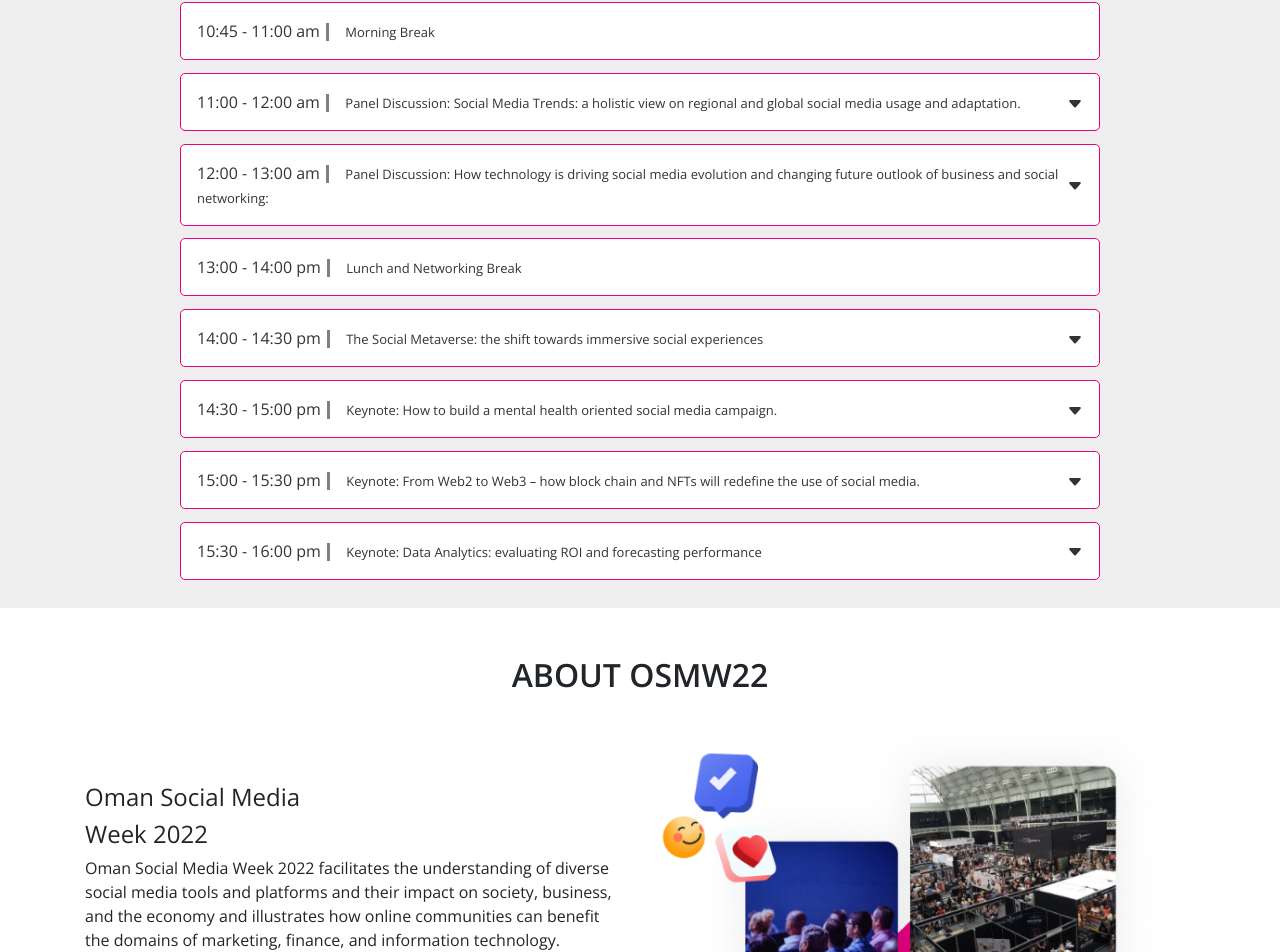
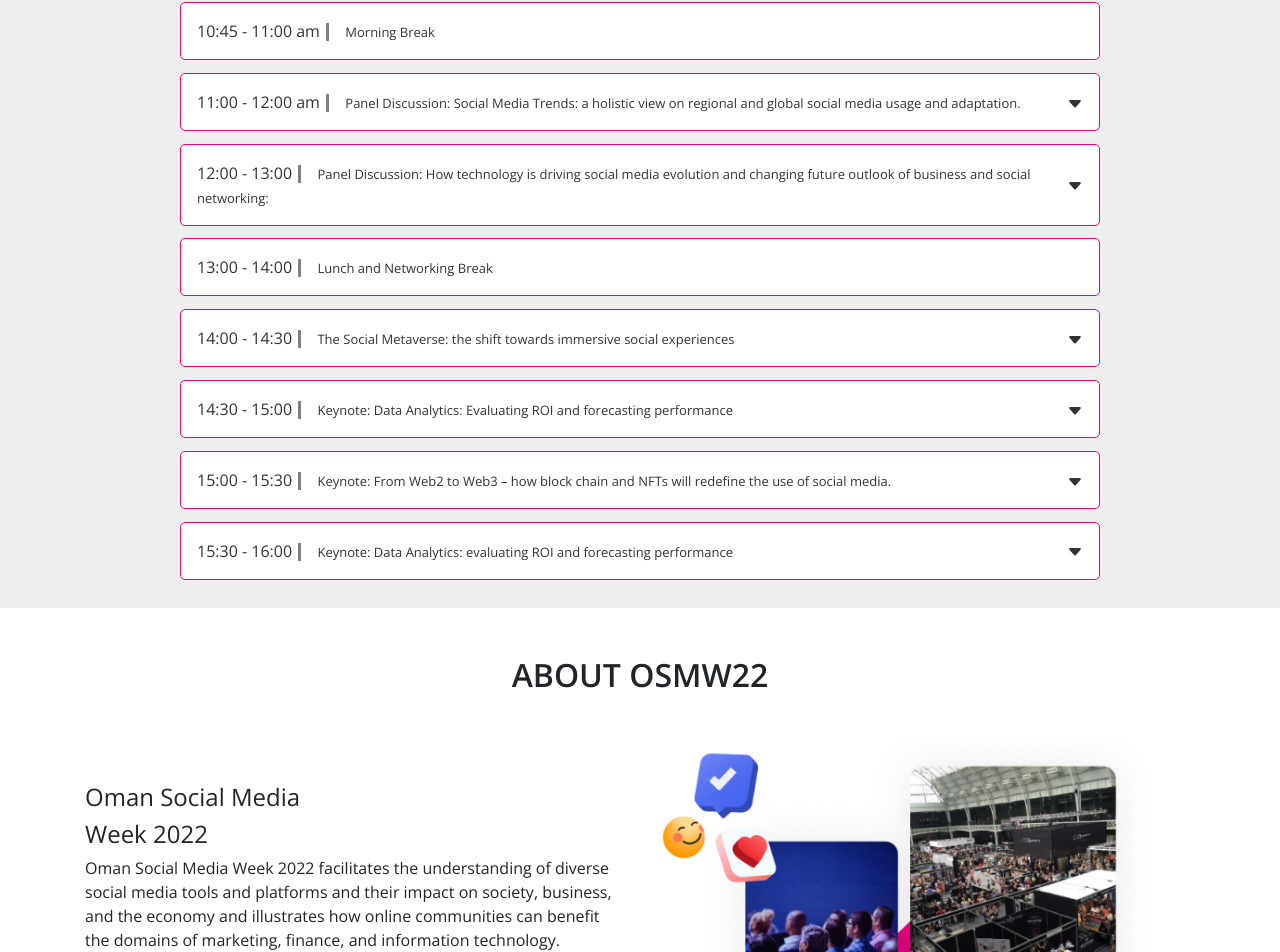
Before and after one commit to hoseinsedaqat/Osmw, a Vue app: page / in a window 1280 px wide. Shown: the part 2094-3046 px from the top of the page. Built offline with nearby package versions, Linux system fonts and the light colour scheme.

Commit message:
add/chnages-agenda-in-home

```diff
--- a/src/views/Home/Components/HappeningHome.vue
+++ b/src/views/Home/Components/HappeningHome.vue
@@ -101,7 +101,7 @@
             <p class="collapse font-sm-own" id="eventSeven">
               <span>
                 H.E Talal Al Rahbi: Vice Chairman: Implementation Follow up Unit, Oman
-                Vision 2040 (TBC)
+                Vision 2040
               </span>
             </p>
           </div>
@@ -239,14 +239,14 @@
                 </li>
                 <li class="m-4">Social customer service</li>
                 <span class="font-weight-bold d-block m-4">
-                  MCEE: Tariq Al Barwani- Award-Winning Technology Professional &amp;
+                  EMCEE: Tariq Al Barwani- Award-Winning Technology Professional &amp;
                   Practical Motivational Speaker
                 </span>
-                <span class="font-weight-bold d-block mx-4"> Speakers: (Reserved) </span>
-                <li class="m-4"><b class="mx-1">Ali Shabdar</b>, ZOHO Corporation.</li>
-                <li class="m-4">
-                  <b class="mx-1">Richie Santosdiaz</b>, Fintech Thoughtleader TBC
-                </li>
+                <span class="font-weight-bold d-block mx-4"> Speakers: </span>
+                <!-- <li class="m-4"><b class="mx-1">Ali Shabdar</b>, ZOHO Corporation.</li>
+                  <li class="m-4">
+                    <b class="mx-1">Richie Santosdiaz</b>, Fintech Thoughtleader TBC
+                  </li> -->
                 <li class="m-4">
                   <b class="mx-1">Said Al Busaidi</b>, Certified Digital Marketer | PR
                   Expert | Change Management
@@ -257,7 +257,7 @@
           <div class="eventHappening">
             <div class="d-flex align-items-center justify-content-between">
               <div class="eventTitle">
-                <span>12:00 - 13:00 am</span>
+                <span>12:00 - 13:00</span>
                 <span
                   >Panel Discussion: How technology is driving social media evolution and
                   changing future outlook of business and social networking:</span
@@ -287,7 +287,7 @@
             <p class="collapse" id="eventTwo">
               <span>
                 <span class="font-weight-bold d-block m-4">
-                  MCEE: Tarek Al Barwani: Award-Winning Technology Professional &amp;
+                  EMCEE: Tarek Al Barwani: Award-Winning Technology Professional &amp;
                   Practical Motivational Speaker
                 </span>
                 <li class="m-4">RFID Radio Frequency Identification Tags</li>
@@ -301,12 +301,13 @@
                 <li class="m-4">
                   Internet of Things: real-time monitoring of data and insights.
                 </li>
-                <span class="font-weight-bold d-block mx-4"> Speakers: (Reserved) </span>
+                <span class="font-weight-bold d-block mx-4"> Speakers: </span>
                 <li class="m-4">
                   <b class="mx-1">Steve Bambury</b>,Metaverse, Web3 and XR Consultant
                 </li>
                 <li class="m-4">
-                  <b class="mx-1">Hala Al Zadjali</b>,Senior Executive of Governance
+                  <b class="mx-1">Hala Al Zadjali</b>,Standards, Ministry of Transport,
+                  Communications &amp; Information Technology
                 </li>
                 <li class="m-4">
                   <b class="mx-1">Tazima Al Ghannami</b>,Senior Manager, Omantel
@@ -314,25 +315,25 @@
                 <li class="m-4">
                   <b class="mx-1 my-1">Amira AlBusaidi</b>,4IR | Consultant | Training
                   Lead | Metaverse | Entrepreneur | Researcher | Speaker | VR-Healthcare
-                  Specialist (TBC)
+                  Specialist
                 </li>
                 <li class="m-4">
                   <b class="mx-1">Sumaya Al Kindi</b>: Senior Media & Communications
-                  Specialist (TBC)
+                  Specialist
                 </li>
               </span>
             </p>
           </div>
           <div class="eventHappening">
             <div class="eventTitle">
-              <span>13:00 - 14:00 pm</span>
+              <span>13:00 - 14:00</span>
               <span>Lunch and Networking Break</span>
             </div>
           </div>
           <div class="eventHappening">
             <div class="d-flex align-items-center justify-content-between">
               <div class="eventTitle">
-                <span>14:00 - 14:30 pm</span>
+                <span>14:00 - 14:30</span>
                 <span
                   >The Social Metaverse: the shift towards immersive social experiences
                 </span>
@@ -370,9 +371,9 @@
           <div class="eventHappening">
             <div class="d-flex align-items-center justify-content-between">
               <div class="eventTitle">
-                <span>14:30 - 15:00 pm</span>
+                <span>14:30 - 15:00</span>
                 <span
-                  >Keynote: How to build a mental health oriented social media campaign.
+                  >Keynote: Data Analytics: Evaluating ROI and forecasting performance
                 </span>
               </div>
               <span
@@ -397,11 +398,12 @@
               </span>
             </div>
             <p class="collapse font-sm-own" id="eventFour">
-              <span class="font-weight-bold"> MCEE: Tariq Al Barwani </span>
+              <span class="font-weight-bold"> EMCEE: Tariq Al Barwani </span>
               <span>
                 <span class="font-weight-bold d-block m-4"> Speakers: </span>
                 <li class="m-4">
-                  <b class="mx-1">H.H Sayyeda Basma Al Said</b>
+                  <!-- <b class="mx-1">H.H Sayyeda Basma Al Said</b> -->
+                  <b class="mx-1">Mr. Arvindo Shankar</b>
                 </li>
               </span>
             </p>
@@ -409,7 +411,7 @@
           <div class="eventHappening">
             <div class="d-flex align-items-center justify-content-between">
               <div class="eventTitle">
-                <span>15:00 - 15:30 pm</span>
+                <span>15:00 - 15:30</span>
                 <span
                   >Keynote: From Web2 to Web3 – how block chain and NFTs will redefine the
                   use of social media.
@@ -437,7 +439,7 @@
               </span>
             </div>
             <p class="collapse font-sm-own" id="eventFive">
-              <span class="font-weight-bold"> MCEE: Tariq Al Barwani </span>
+              <span class="font-weight-bold"> EMCEE: Tariq Al Barwani </span>
               <span>
                 <span class="font-weight-bold d-block m-4"> Speakers: </span>
                 <li class="m-4">
@@ -449,7 +451,7 @@
           <div class="eventHappening">
             <div class="d-flex align-items-center justify-content-between">
               <div class="eventTitle">
-                <span>15:30 - 16:00 pm</span>
+                <span>15:30 - 16:00</span>
                 <span
                   >Keynote: Data Analytics: evaluating ROI and forecasting performance
                 </span>
@@ -498,7 +500,7 @@
           <div class="eventHappening">
             <div class="eventTitle">
               <span>09:30 am</span>
-              <span>Welcome note – EMCEE: Tariq Al-Barwani</span>
+              <span>Welcome note – EEMCEE: Tariq Al-Barwani</span>
             </div>
           </div>
           <div class="eventHappening">
@@ -550,13 +552,13 @@
                   impacting leads acquisition and social media engagement.
                 </li> -->
                 <span class="font-weight-bold d-block m-4">
-                  MCEE: Tariq Al Barwani- Award-Winning Technology Professional &amp;
+                  EMCEE: Tariq Al Barwani- Award-Winning Technology Professional &amp;
                   Practical Motivational Speaker
                 </span>
                 <span class="font-weight-bold d-block m-4">
                   Moderator: Mike Al Naji
                 </span>
-                <span class="font-weight-bold d-block mx-4"> Speakers: (Reserved) </span>
+                <span class="font-weight-bold d-block mx-4"> Speakers: </span>
                 <li class="m-4">
                   <b class="mx-1">Hawra Al Farsi</b>: Influencer, TV Host
                 </li>
@@ -564,11 +566,11 @@
                   <b class="mx-1">Taj Noor</b>: Influencer, TV & Radio Presenter
                 </li>
                 <li class="m-4">
-                  <b class="mx-1">Ibtihal Al Zadjali</b>: (TBC)Influencer, Omani Media
+                  <b class="mx-1">Ibtihal Al Zadjali</b>: Influencer, Omani Media
                   Personality
                 </li>
                 <li class="m-4">
-                  <b class="mx-1">Dr. Ahmed Murad</b> Influencer & Speaker: Community
+                  <b class="mx-1">Maged Farrag</b> , Digital Media Evangelist
                 </li>
               </span>
             </p>
@@ -611,17 +613,17 @@
             <p class="collapse" id="eventTwelve">
               <span>
                 <span class="font-weight-bold d-block m-4">
-                  Creative influencing: how content, planning and strategy makes all the
+                  Creative influencing: How content, planning and strategy makes all the
                   difference
                 </span>
                 <span class="font-weight-bold d-block m-4">
-                  MCEE: Tariq Al Barwani- Award-Winning Technology Professional &amp;
+                  EMCEE: Tariq Al Barwani- Award-Winning Technology Professional &amp;
                   Practical Motivational Speaker
                 </span>
                 <span class="font-weight-bold d-block m-4">
                   Moderator: Mike Al Naji
                 </span>
-                <span class="font-weight-bold d-block mx-4"> Speakers: (Reserved) </span>
+                <span class="font-weight-bold d-block mx-4"> Speakers: </span>
                 <li class="m-4"><b class="mx-1">Imad Al Habsi</b> | Video Creator</li>
                 <li class="m-4">
                   <b class="mx-1"> Rehab Ibrahim</b> : Founder & MD at Space| TEDx Speaker
@@ -636,7 +638,7 @@
             <div class="d-flex align-items-center justify-content-between">
               <div class="eventTitle">
                 <span>12:00 - 12:30 am</span>
-                <span>The Power of Words </span>
+                <span>Keynote: The Power of Words </span>
               </div>
               <span
                 data-toggle="collapse"
@@ -662,13 +664,13 @@
             <p class="collapse" id="newplanTwo">
               <span>
                 <span class="font-weight-bold d-block m-4">
-                  MCEE: Tariq Al Barwani- Award-Winning Technology Professional &amp;
+                  EMCEE: Tariq Al Barwani- Award-Winning Technology Professional &amp;
                   Practical Motivational Speaker
                 </span>
                 <span class="font-weight-bold d-block m-4">
                   Moderator: Mike Al Naji
                 </span>
-                <span class="font-weight-bold d-block mx-4"> Speakers: (Reserved) </span>
+                <span class="font-weight-bold d-block mx-4"> Speakers: </span>
                 <li class="m-4">
                   <b class="mx-1"> Rehab Ibrahim</b> : Founder & MD at Space| TEDx Speaker
                 </li>
@@ -705,13 +707,13 @@
             <p class="collapse" id="newplanTwo">
               <span>
                 <span class="font-weight-bold d-block m-4">
-                  MCEE: Tariq Al Barwani- Award-Winning Technology Professional &amp;
+                  EMCEE: Tariq Al Barwani- Award-Winning Technology Professional &amp;
                   Practical Motivational Speaker
                 </span>
                 <span class="font-weight-bold d-block m-4">
                   Moderator: Mike Al Naji
                 </span>
-                <span class="font-weight-bold d-block mx-4"> Speakers: (Reserved) </span>
+                <span class="font-weight-bold d-block mx-4"> Speakers: </span>
                 <li class="m-4"><b class="mx-1"> Imad Al Habsi</b> : Video Creator</li>
               </span>
             </p>
@@ -719,7 +721,7 @@
           <div class="eventHappening">
             <div class="d-flex align-items-center justify-content-between">
               <div class="eventTitle">
-                <span>13:00 - 14:00 pm</span>
+                <span>13:00 - 14:00</span>
                 <span>Lunch Break and networking</span>
               </div>
             </div>
@@ -727,7 +729,7 @@
           <div class="eventHappening">
             <div class="d-flex align-items-center justify-content-between">
               <div class="eventTitle">
-                <span>14:00 - 14:30 pm</span>
+                <span>14:00 - 14:30</span>
                 <span
                   >Keynote: How the landscape of brands is changing drastically with all
                   the new possibilities that spatial computing offers
@@ -758,14 +760,14 @@
               <span>
                 <span class="font-weight-bold d-block m-4">
                   A showcase of various brands capitalizing on immersive technologies to
-                  market, sell and offer a new paradigm for product interaction. MCee:
+                  market, sell and offer a new paradigm for product interaction. EMCEE:
                   Tariq Al-Barwani
                 </span>
                 <!-- <li class="m-4">
                   Advertising and social media: how creativity in curating content is
                   impacting leads acquisition and social media engagement.
                 </li> -->
-                <span class="font-weight-bold d-block mx-4"> Speakers: (Reserved) </span>
+                <span class="font-weight-bold d-block mx-4"> Speakers: </span>
                 <li class="m-4">
                   <b class="mx-1">Maged Farrag</b>: Digital media evangelist
                 </li>
@@ -775,11 +777,8 @@
           <div class="eventHappening">
             <div class="d-flex align-items-center justify-content-between">
               <div class="eventTitle">
-                <span>14:30 - 15:00 pm</span>
-                <span
-                  >Harnessing the impact of influencer marketing in tourism by meaningful
-                  and authentic content
-                </span>
+                <span>14:30 - 15:00</span>
+                <span>Keynote: Inflluencer Marketing </span>
               </div>
               <span
                 data-toggle="collapse"
@@ -806,14 +805,14 @@
               <span>
                 <span class="font-weight-bold d-block">
                   <li class="m-4">
-                    <b class="mx-1">MCee: Tariq Al-Barwani</b>
+                    <b class="mx-1">EMCEE: Tariq Al-Barwani</b>
                   </li>
                 </span>
                 <!-- <li class="m-4">
                   Advertising and social media: how creativity in curating content is
                   impacting leads acquisition and social media engagement.
                 </li> -->
-                <span class="font-weight-bold d-block mx-4"> Speakers: (Reserved) </span>
+                <span class="font-weight-bold d-block mx-4"> Speakers: </span>
                 <li class="m-4">
                   <b class="mx-1">Mike Al Naji</b>
                 </li>
@@ -822,28 +821,28 @@
           </div>
           <div class="eventHappening">
             <div class="eventTitle">
-              <span>15:00 - 15:30 pm</span>
+              <span>15:00 - 15:30</span>
               <span>Q &amp; A with Mike Al Naji </span>
             </div>
             <p class="collapse" id="eventFiftheen">
               <span>
                 <span class="font-weight-bold d-block">
                   <li class="m-4">
-                    <b class="mx-1">MCee: Tariq Al-Barwani</b>
+                    <b class="mx-1">EMCEE: Tariq Al-Barwani</b>
                   </li>
                 </span>
                 <!-- <li class="m-4">
                   Advertising and social media: how creativity in curating content is
                   impacting leads acquisition and social media engagement.
                 </li> -->
-                <span class="font-weight-bold d-block mx-4"> Speakers: (Reserved) </span>
+                <span class="font-weight-bold d-block mx-4"> Speakers: </span>
                 <li class="m-4"><b class="mx-1">Imad Al Habsi</b> | Video Creator</li>
               </span>
             </p>
           </div>
           <div class="eventHappening">
             <div class="eventTitle">
-              <span>15:30 - 16:00 pm</span>
+              <span>15:30 - 16:00</span>
               <span>Event closing and networking </span>
             </div>
           </div>
```
